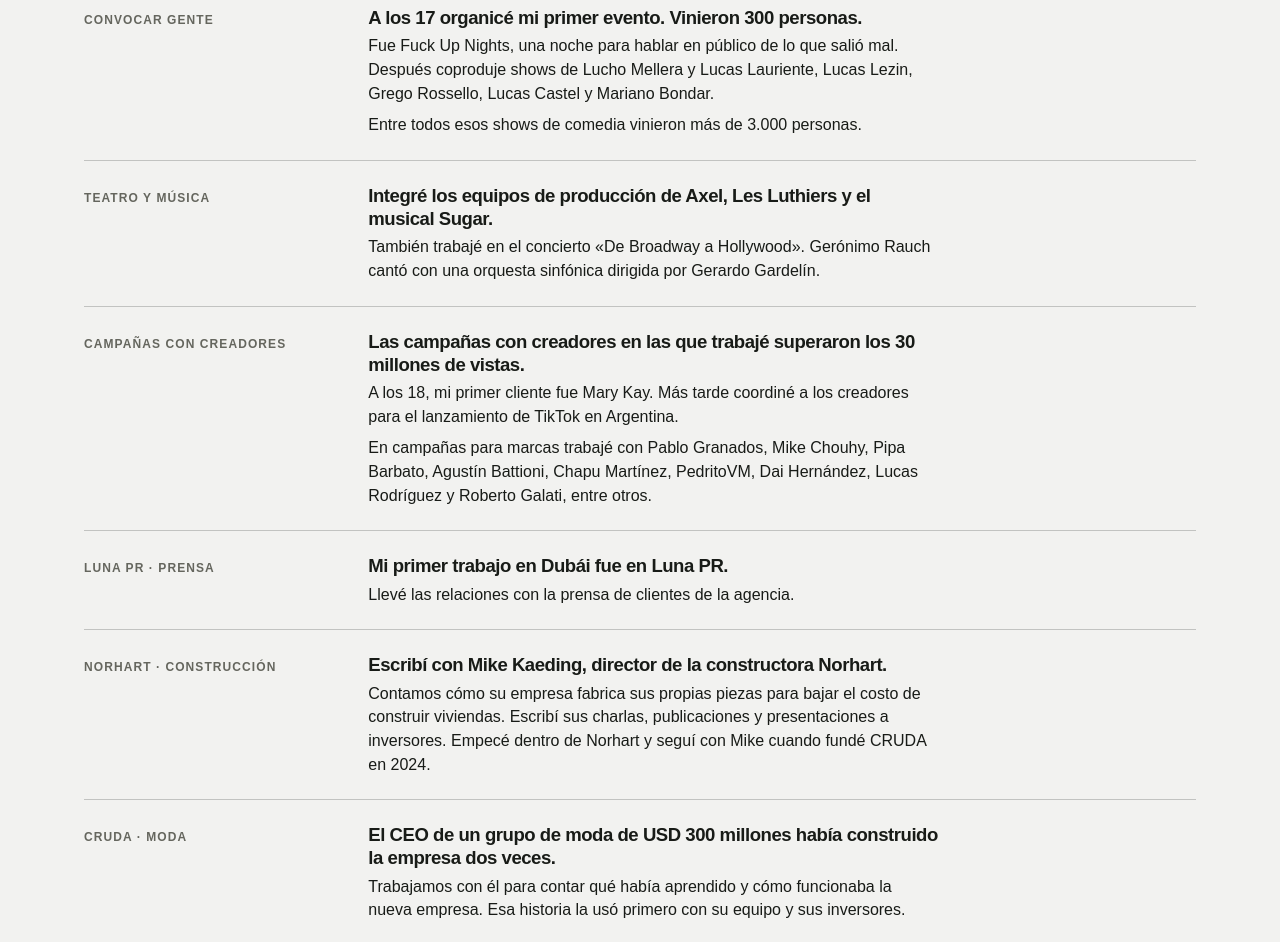
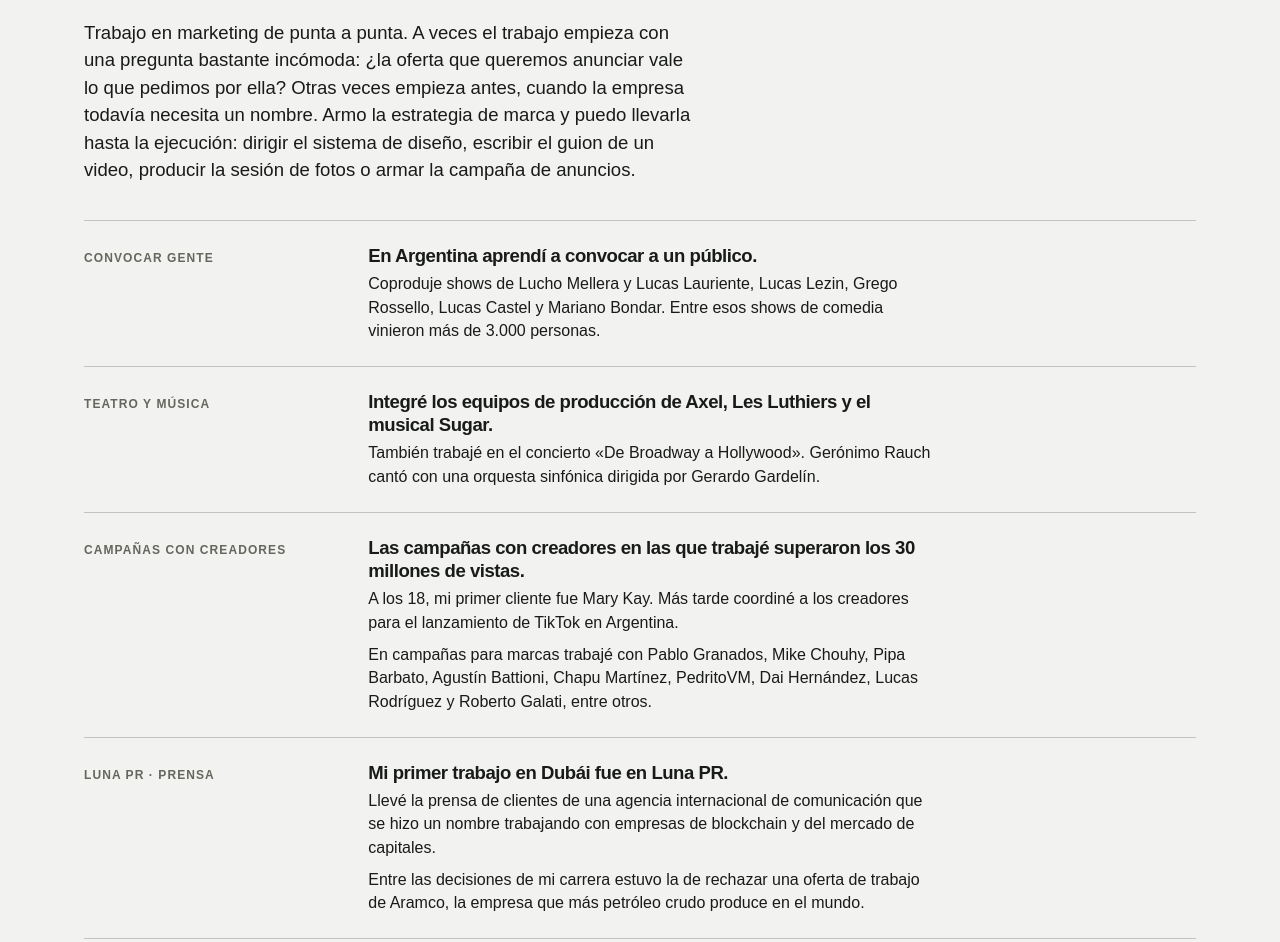
Before and after one commit to FranHerrera23/cruda-story-craft, a Next.js app: page /narrative-sparring in a window 1280 px wide. Shown: the part 2510-3452 px from the top of the page. Built offline with nearby package versions, Linux system fonts and the light colour scheme; a web font is replaced by a local one.

Commit message:
Publicar el recorrido completo de Narrative Sparring en ambos idiomas

```diff
--- a/app/narrative-sparring/editions.ts
+++ b/app/narrative-sparring/editions.ts
@@ -9,9 +9,8 @@ export const career: Record<'es' | 'en', Credit[]> = {
   es: [
     {
       label: 'Convocar gente',
-      headline: 'A los 17 organicé mi primer evento. Vinieron 300 personas.',
-      body: 'Fue Fuck Up Nights, una noche para hablar en público de lo que salió mal. Después coproduje shows de Lucho Mellera y Lucas Lauriente, Lucas Lezin, Grego Rossello, Lucas Castel y Mariano Bondar.',
-      credits: 'Entre todos esos shows de comedia vinieron más de 3.000 personas.',
+      headline: 'En Argentina aprendí a convocar a un público.',
+      body: 'Coproduje shows de Lucho Mellera y Lucas Lauriente, Lucas Lezin, Grego Rossello, Lucas Castel y Mariano Bondar. Entre esos shows de comedia vinieron más de 3.000 personas.',
     },
     {
       label: 'Teatro y música',
@@ -27,17 +26,19 @@ export const career: Record<'es' | 'en', Credit[]> = {
     {
       label: 'Luna PR · Prensa',
       headline: 'Mi primer trabajo en Dubái fue en Luna PR.',
-      body: 'Llevé las relaciones con la prensa de clientes de la agencia.',
+      body: 'Llevé la prensa de clientes de una agencia internacional de comunicación que se hizo un nombre trabajando con empresas de blockchain y del mercado de capitales.',
+      credits: 'Entre las decisiones de mi carrera estuvo la de rechazar una oferta de trabajo de Aramco, la empresa que más petróleo crudo produce en el mundo.',
     },
     {
       label: 'Norhart · Construcción',
-      headline: 'Escribí con Mike Kaeding, director de la constructora Norhart.',
-      body: 'Contamos cómo su empresa fabrica sus propias piezas para bajar el costo de construir viviendas. Escribí sus charlas, publicaciones y presentaciones a inversores. Empecé dentro de Norhart y seguí con Mike cuando fundé CRUDA en 2024.',
+      headline: 'En Estados Unidos trabajé dentro de Norhart, una empresa de Minnesota que diseña, construye y alquila departamentos.',
+      body: 'Su CEO, Mike Kaeding, quería reducir a la mitad el costo de construir una vivienda. Para entonces ya había abierto una fábrica donde producían sus propios paneles de pared. Con Mike definí cómo presentar esa apuesta ante públicos con preguntas muy distintas. Un inversor quería entender los números. Su equipo necesitaba saber por qué estaban cambiando la forma de construir.',
+      credits: 'De ese trabajo salieron sus presentaciones a inversores, charlas, entrevistas y cartas internas. Cuando fundé CRUDA en 2024, Mike siguió trabajando conmigo.',
     },
     {
       label: 'CRUDA · Moda',
-      headline: 'El CEO de un grupo de moda de USD 300 millones había construido la empresa dos veces.',
-      body: 'Trabajamos con él para contar qué había aprendido y cómo funcionaba la nueva empresa. Esa historia la usó primero con su equipo y sus inversores.',
+      headline: 'Con el CEO de un grupo de moda de USD 300 millones trabajé sobre una parte de su historia que pocos conocían.',
+      body: 'Había construido la empresa, la había perdido y había vuelto a empezar. Lo ayudé a contar qué había aprendido la primera vez y qué decidió hacer distinto la segunda.',
     },
     {
       label: 'CRUDA · Salud y hotelería',
@@ -57,9 +58,8 @@ export const career: Record<'es' | 'en', Credit[]> = {
   en: [
     {
       label: 'Bringing people together',
-      headline: 'I was 17 when I organized my first event. Three hundred people came.',
-      body: 'It was Fuck Up Nights, a night for people to talk openly about things that went wrong. Later I co-produced shows for Lucho Mellera and Lucas Lauriente, two Argentine comics with Netflix specials.',
-      credits: 'Across all the comedy shows I co-produced, more than 3,000 people attended.',
+      headline: 'In Argentina I learned how to bring an audience together.',
+      body: 'I co-produced shows for Lucho Mellera and Lucas Lauriente, two Argentine comics with Netflix specials. More than 3,000 people attended across the comedy shows I co-produced.',
     },
     {
       label: 'Stage production',
@@ -74,17 +74,19 @@ export const career: Record<'es' | 'en', Credit[]> = {
     {
       label: 'Luna PR · Media relations',
       headline: 'My first job in Dubai was at Luna PR.',
-      body: 'I handled media relations for the agency’s clients.',
+      body: 'I handled press for clients at an international communications agency that made its name in blockchain and capital markets.',
+      credits: 'One career decision I made was to turn down a job offer from Aramco, the world’s largest crude oil producer.',
     },
     {
       label: 'Norhart · Construction',
-      headline: 'I wrote with Mike Kaeding, CEO of Minnesota homebuilder Norhart.',
-      body: 'We turned the work inside his factories into talks, investor presentations and stories about the cost of housing. I started on his team and kept working with him when I founded CRUDA in 2024.',
+      headline: 'In the US, I worked in-house at Norhart, a Minnesota company that designs, builds and rents apartments.',
+      body: 'Its CEO, Mike Kaeding, wanted to cut the cost of building a home in half. He had already opened a factory to produce wall panels. Mike and I worked out how to explain that bet to people with very different questions. An investor wanted to understand the numbers. His team needed to know why they were changing how they built.',
+      credits: 'That work shaped his investor presentations, talks, interviews and letters to the team. When I founded CRUDA in 2024, Mike kept working with me.',
     },
     {
       label: 'CRUDA · Fashion',
-      headline: 'The CEO of a $300 million fashion group had built the business twice.',
-      body: 'We worked with him on an account of what he had learned and how the new company worked. His own team and investors were its first audience.',
+      headline: 'I worked with the CEO of a $300 million fashion group on a part of his story few people knew.',
+      body: 'He had built the business, lost it and started again. I helped him tell the story of what he learned the first time and what he chose to do differently the second time.',
     },
     {
       label: 'CRUDA · Healthcare and hospitality',
--- a/app/narrative-sparring/page.tsx
+++ b/app/narrative-sparring/page.tsx
@@ -154,7 +154,8 @@ export default async function NarrativeSparring({ searchParams }: PageProps) {
 
       <section className="sparring-credentials" aria-labelledby="trayectoria">
         <h2 id="trayectoria">{english ? 'Why read me?' : '¿Por qué leerme?'}</h2>
-        <p className="sparring-origin">{english ? 'I’ve worked since I was 15. My first “startup” was a Facebook group. It grew to 5,000 members. I sold ads there.' : 'Trabajo desde los 15. Mi primer «emprendimiento», ponele, fue un grupo de Facebook. Lo llevé a 5.000 miembros. Ahí vendía publicidad.'}</p>
+        <p className="sparring-origin">{english ? 'At 15, I started a Facebook group. It grew to 5,000 members, and I started selling ads there. At 17, I organized my first event, an edition of Fuck Up Nights. Three hundred people came to hear people get onstage and talk about what had gone wrong.' : 'A los 15 armé un grupo de Facebook. Llegó a tener 5.000 miembros y ahí empecé a vender publicidad. A los 17 organicé mi primer evento, una edición de Fuck Up Nights. Vinieron 300 personas a escuchar a gente contar, arriba de un escenario, qué le había salido mal.'}</p>
+        <p className="sparring-origin">{english ? 'I’m a full-stack marketer. Sometimes the work starts with an uncomfortable question. Is the offer we’re about to advertise worth what we’re asking for it? Sometimes it starts earlier, when the company still needs a name. I build the brand strategy and carry it through to the work itself, from directing a design system to writing a script, producing a photo shoot or running an ad campaign.' : 'Trabajo en marketing de punta a punta. A veces el trabajo empieza con una pregunta bastante incómoda: ¿la oferta que queremos anunciar vale lo que pedimos por ella? Otras veces empieza antes, cuando la empresa todavía necesita un nombre. Armo la estrategia de marca y puedo llevarla hasta la ejecución: dirigir el sistema de diseño, escribir el guion de un video, producir la sesión de fotos o armar la campaña de anuncios.'}</p>
         <Credits entries={career[language]} />
         <p className="sparring-location">{english ? 'I’ve lived in three countries, traveled through thirteen and now write from Russia.' : 'Viví en tres países, viajé por trece y hoy escribo desde Rusia.'}</p>
         <a className="sparring-subscribe-return" href="#suscripcion">{subscribe} ↑</a>
```
